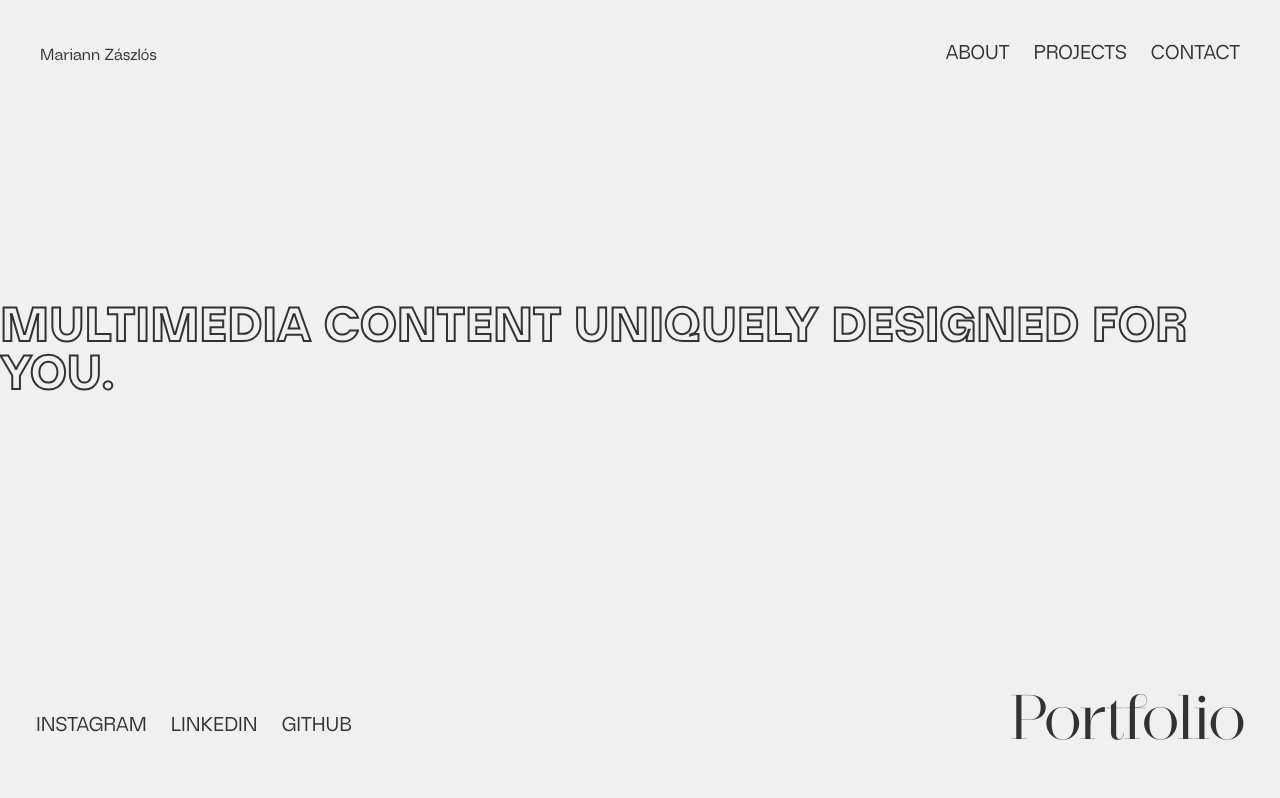
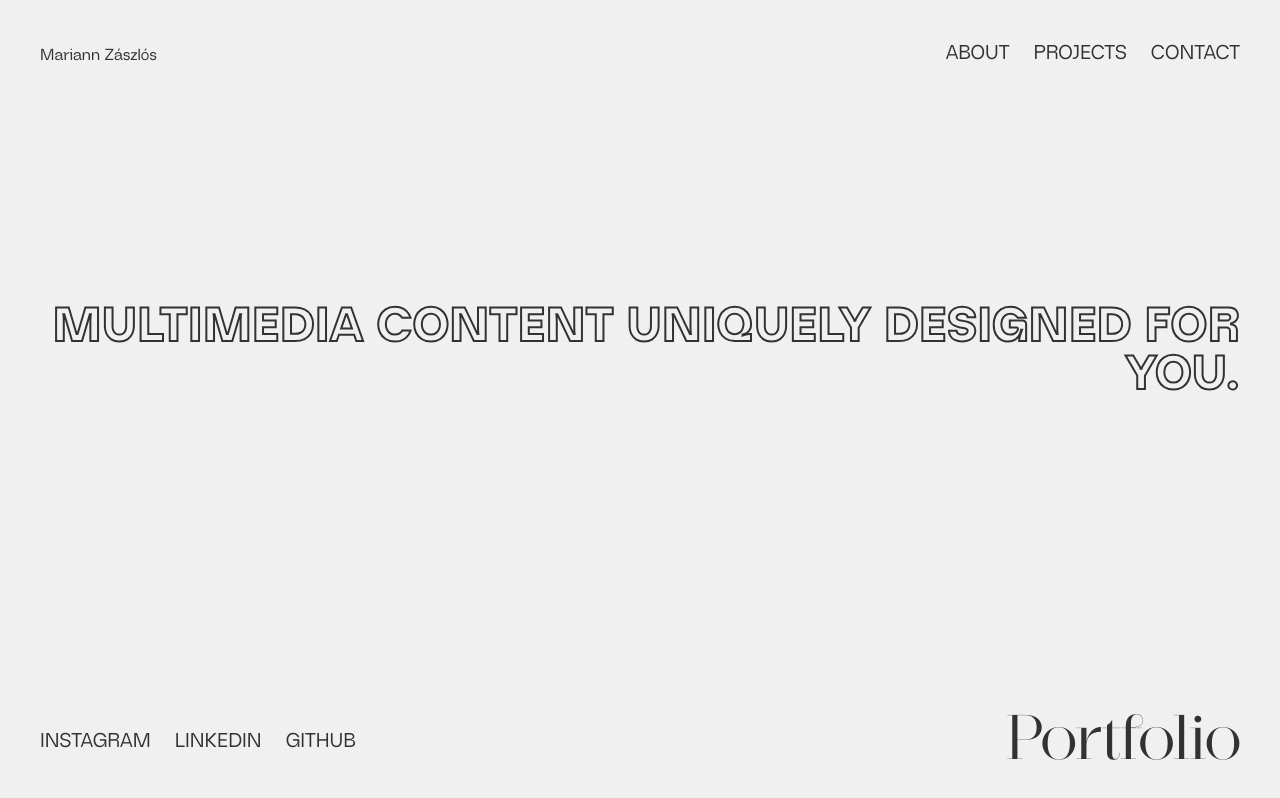
Before and after one commit to zmariann/portfolio2025, a Next.js app: page /portfolio in a window 1280 px wide. Built offline with nearby package versions, Linux system fonts and the light colour scheme.

Commit message:
design main page logic & layout logic II.

```diff
--- a/app/_components/footer.tsx
+++ b/app/_components/footer.tsx
@@ -10,7 +10,7 @@ const links = [
 
 export default function Footer() {
   return (
-    <footer className="mt-auto flex justify-between gap-6 m-9">
+    <footer className="mt-auto flex justify-between gap-6 mx-10 mb-5">
       <div className="py-6">
         <div className="flex text-xl gap-6">
           {links.map((link) => {
@@ -22,7 +22,7 @@ export default function Footer() {
           })}
         </div>
       </div>
-      <p className="text-6xl font-[family-name:var(--regonia-font)] mt-1">
+      <p className="text-6xl font-[family-name:var(--regonia-font)] mt-2">
         Portfolio
       </p>
     </footer>
--- a/app/portfolio/page.tsx
+++ b/app/portfolio/page.tsx
@@ -1,7 +1,7 @@
 export default function Home() {
   return (
     <section className="flex items-center min-h-[60vh] justify-end">
-      <h1 className="font-black text-5xl stroke mr-10">
+      <h1 className="text-right font-black text-5xl stroke m-10">
         MULTIMEDIA CONTENT UNIQUELY DESIGNED FOR YOU.
       </h1>
     </section>
```
